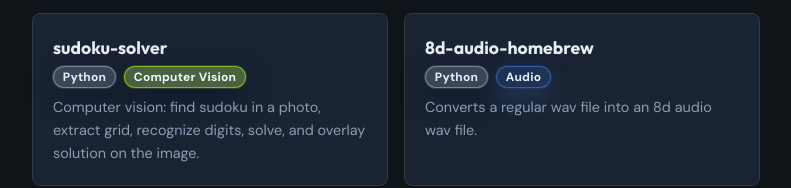
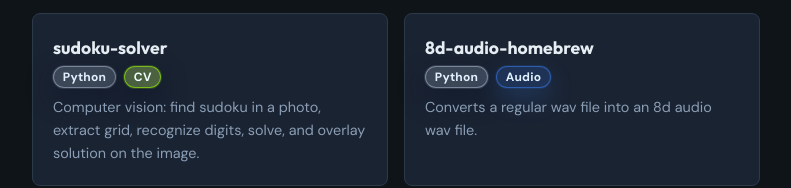
Before and after one commit to aljazfrancic/aljazfrancic.github.io, a plain HTML site: page index.html in a window 1280 px wide. Shown: the part 2020-2208 px from the top of the page, without its empty margins (244-1035 px from the left). Drawn offline with Linux system fonts and the light colour scheme.

Commit message:
Change "Computer Vision" badge to "CV" in sudoku-solver project card

```diff
--- a/index.html
+++ b/index.html
@@ -96,7 +96,7 @@
         </a>
         <a href="https://github.com/aljazfrancic/sudoku-solver" class="project-card" rel="noopener noreferrer" target="_blank">
           <h3 class="project-card__title">sudoku-solver</h3>
-          <p class="project-card__tech"><span class="badge badge--lang">Python</span><span class="badge badge--cv">Computer Vision</span></p>
+          <p class="project-card__tech"><span class="badge badge--lang">Python</span><span class="badge badge--cv">CV</span></p>
           <p class="project-card__desc">Computer vision: find sudoku in a photo, extract grid, recognize digits, solve, and overlay solution on the image.</p>
         </a>
         <a href="https://github.com/aljazfrancic/8d-audio-homebrew" class="project-card" rel="noopener noreferrer" target="_blank">
```
